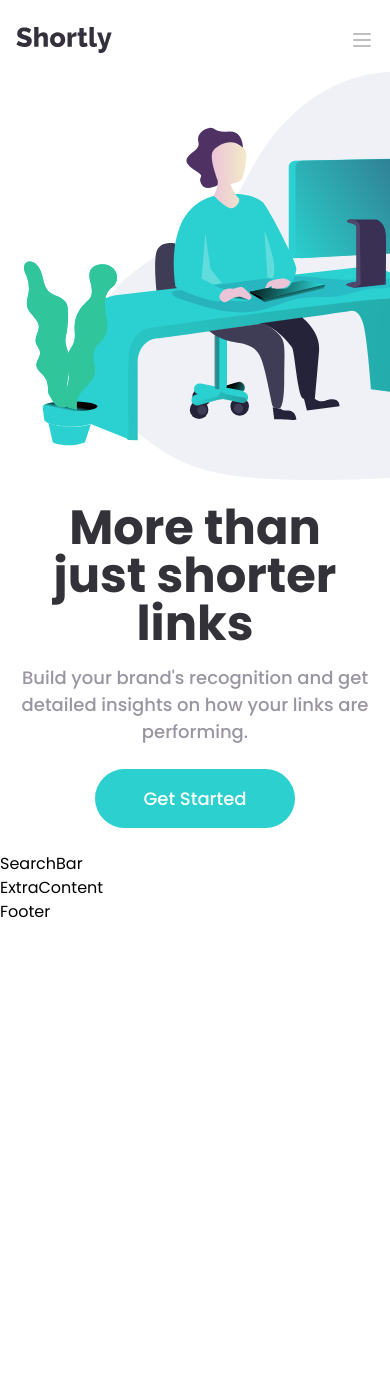
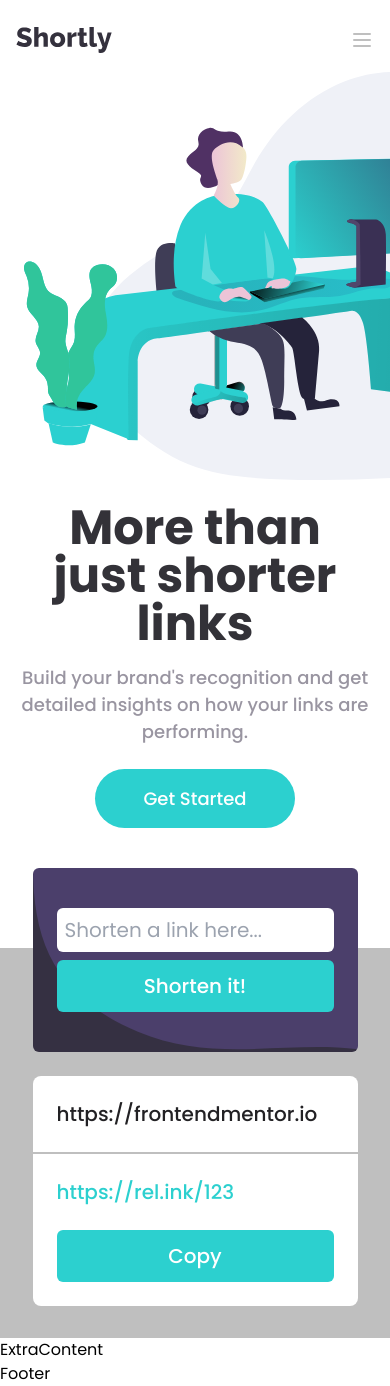
Before and after one commit to zencoder24/url-shortening-app, a React (Create React App) app: page / in a window 390 px wide. Before the commit the page ends 924 px from the top, so only its background shows below. Built offline with nearby package versions, Linux system fonts and the light colour scheme.

Commit message:
Search Component created, desktop and mobile responsiveness added.

```diff
--- a/src/components/Hero.jsx
+++ b/src/components/Hero.jsx
@@ -2,7 +2,7 @@ import React from 'react';
 
 function Hero() {
   return (
-    <section className="content flex flex-col md:flex-row-reverse mt-6 md:items-center md:h-x-92 md:mt-8 md:ml-32 lg:mt-10 lg:h-x-98">
+    <section className="content flex flex-col md:flex-row-reverse mt-6 mb-24 md:items-center md:h-x-92 md:mt-8 md:ml-32 lg:mt-10 lg:h-x-98">
       <div className="bg-hero-img bg-x-size h-x-90 bg-no-repeat ml-6 xs:bg-left sm:bg-center md:bg-left md:h-full w-full md:ml-0 md:bg-x-size-2 lg:bg-x-size-3"></div>
       <div className="flex flex-col justify-center px-5 mt-6 md:px-0 lg:w-full md:mt-0">
         <h1 className="text-5xl text-center font-bold text-x-dark-blue mb-4 lg:text-6xl md:text-left md:mb-2 xl:text-7xl">
--- a/src/components/SearchBar.jsx
+++ b/src/components/SearchBar.jsx
@@ -1,9 +1,52 @@
-import React from 'react'
+import React from 'react';
 
 function SearchBar() {
   return (
-    <div>SearchBar</div>
-  )
+    <div className="bg-x-gray">
+      <div className="pb-10 relative h-32 flex justify-center">
+        <div className="search-container bg-search-mobile bg-cover bg-x-dark-violet rounded-md absolute w-5/6  -mt-20 md:bg-search-bg md:w-10/12 lg:w-10/12 lg:mx-32 ">
+          <div className="search-content w-full flex flex-col py-10 px-6 justify-center md:flex-row flex-wrap">
+            <input
+              type="text"
+              placeholder="Shorten a link here..."
+              className="w-full mr-auto p-2 text-xl rounded-md outline-x-cyan md:w-8/12 md:text-2xl md:mr-4"
+            />
+            <div className="error-msg md:hidden hidden italic text-red-500 mt-1">
+              Please add a link
+            </div>
+            <button className="py-3 px-6 bg-x-cyan rounded-md font-medium text-white text-xl hover:bg-cyan-300 mt-2 md:mt-auto md:text-2xl">
+              Shorten it!
+            </button>
+            <div className="error-msg hidden md:block md:hidden italic text-red-500 mt-1 w-full text-center">
+              <p>Please add a link</p>
+            </div>
+          </div>
+        </div>
+      </div>
+      <div>
+        <div>
+          <div className="rendered-container bg-white w-5/6 m-auto text-xl font-medium pb-6 rounded-lg flex flex-col md:flex-row md:justify-between md:items-center md:py-4 md:px-6 md:text-1xl">
+            <div className="url-one p-6 text-x-very-dark-violet md:p-0">
+              https://frontendmentor.io
+            </div>
+
+            <div className="desktop-flex md:flex md:items-center">
+              <div className="hr-line h-0.5 bg-x-gray w-full md:hidden"></div>
+              <div className="url-one p-6 text-x-cyan md:p-0 md:pr-6 lg:pr-12">
+                https://rel.ink/123
+              </div>
+              <div className="px-6 md:px-0">
+                <button className="bg-x-cyan text-white w-full py-3 text-xl font-medium hover:bg-cyan-300 rounded-md md:px-12">
+                  Copy
+                </button>
+              </div>
+            </div>
+          </div>
+          <div className="bg-x-gray h-8"></div>
+        </div>
+      </div>
+    </div>
+  );
 }
 
-export default SearchBar
+export default SearchBar;
--- a/tailwind.config.js
+++ b/tailwind.config.js
@@ -19,11 +19,15 @@ module.exports = {
       },
       backgroundImage: {
         'hero-img': "url('/src/assets/images/illustration-working.svg')",
+        'search-bg': "url('/src/assets/images/bg-shorten-desktop.svg')",
+        'search-mobile': "url('/src/assets/images/bg-shorten-mobile.svg')",
       },
       spacing: {
         'x-98': '40rem',
         'x-92': '32rem',
         'x-90': '25.5rem',
+        'x-5': '5%',
+        'x-6': '',
       },
       backgroundSize: {
         'x-size': '620px',
```
